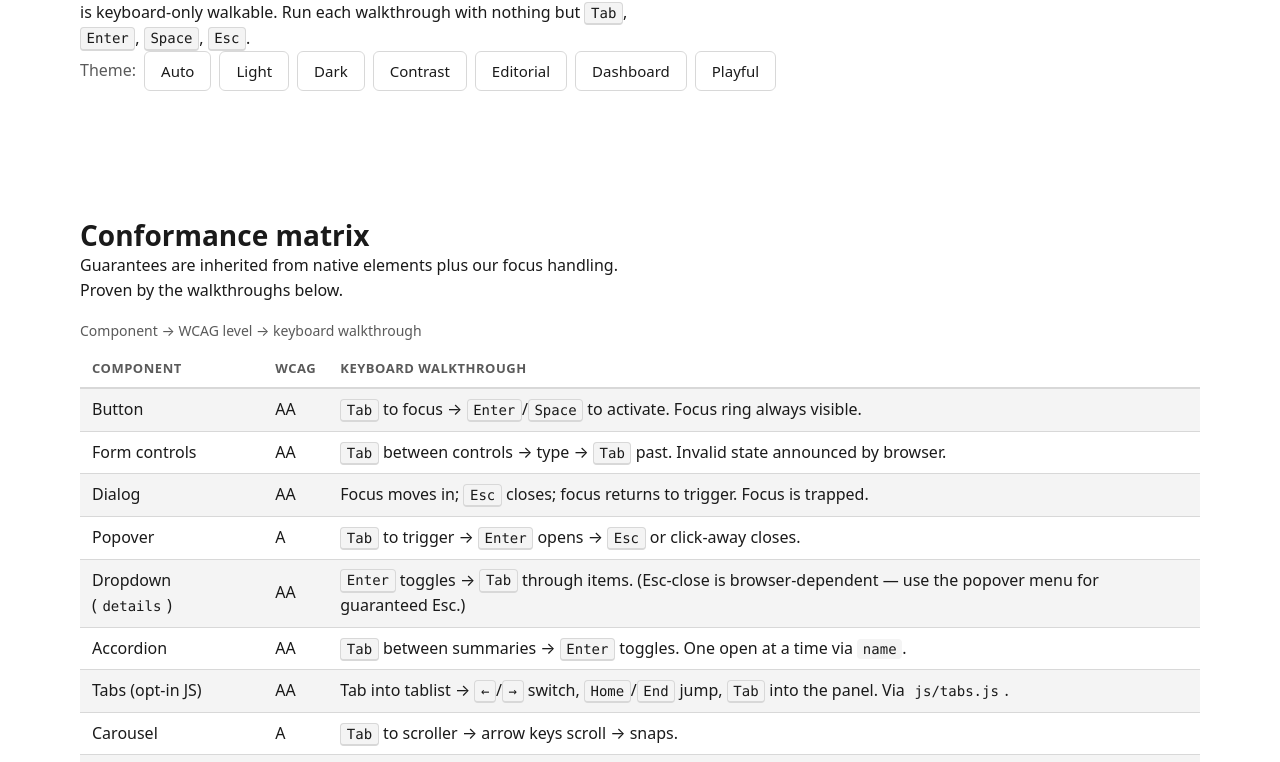
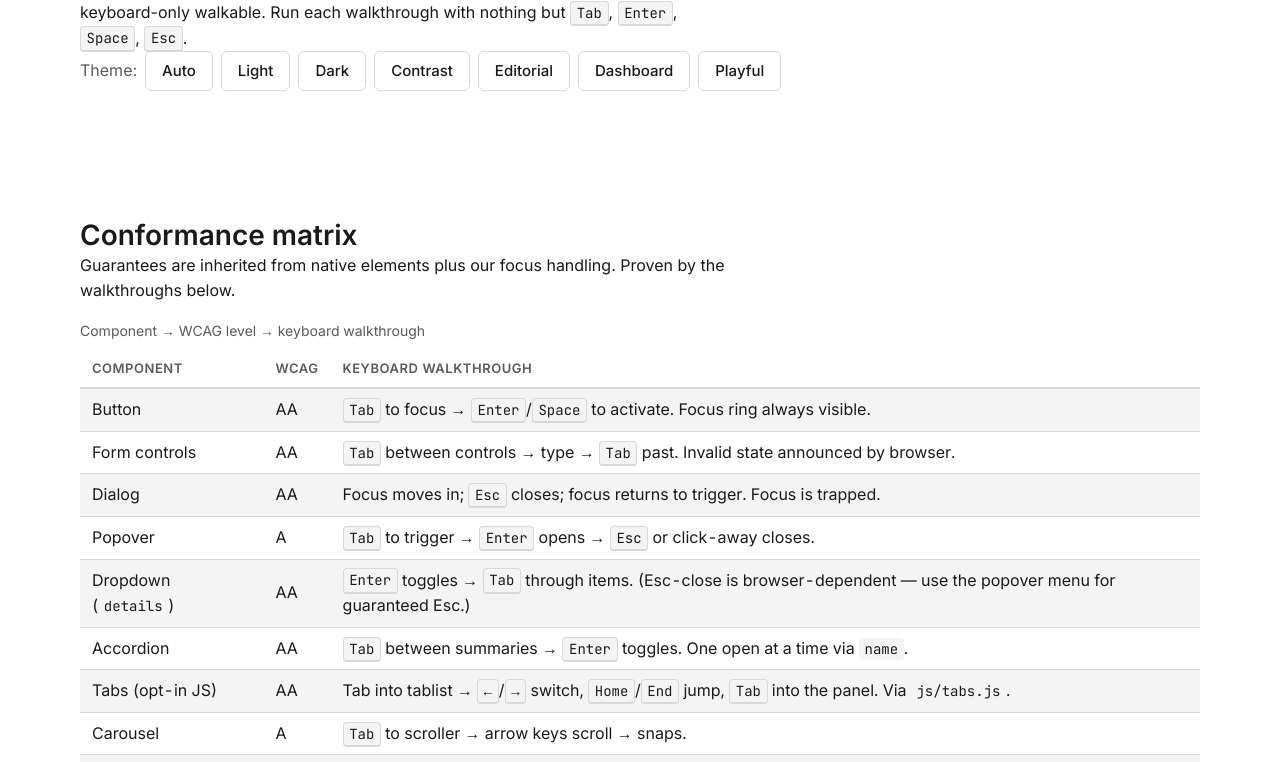
Before and after one commit to coffeetocoffee/barefoot-css, a website: page demo/index.html in a window 1280 px wide. Shown: the part 152-914 px from the top of the page. Drawn offline with Linux system fonts and the light colour scheme; files that its build step writes are made by us from their sources; files whose address does not match are found by name.

Commit message:
demo: bundle webfonts so visual baselines are machine-independent
System font stacks render with different metrics per OS, so the demo
drifted between local Windows and CI runners. Self-host Inter +
JetBrains Mono (OFL, variable woff2), regenerate the baselines, drop two
stale orphan snapshots, and add a font-loading canary test.

```diff
--- a/demo/index.html
+++ b/demo/index.html
@@ -10,7 +10,28 @@
   <link rel="stylesheet" href="../dist/themes/playful.css">
   <link rel="stylesheet" href="../dist/components/view-transition.css">
   <style>
-    /* Page chrome only — the demo styling is all Barefoot. */
+    /* Page chrome only — the demo styling is all Barefoot.
+       Bundled webfonts (OFL) keep the demo pixel-identical on every
+       machine — system font stacks render differently per OS, which
+       broke the Playwright visual baselines between CI and local. */
+    @font-face {
+      font-family: "Inter";
+      font-style: normal;
+      font-weight: 100 900;
+      font-display: swap;
+      src: url("fonts/inter-latin.woff2") format("woff2");
+    }
+    @font-face {
+      font-family: "JetBrains Mono";
+      font-style: normal;
+      font-weight: 100 800;
+      font-display: swap;
+      src: url("fonts/jetbrains-mono-latin.woff2") format("woff2");
+    }
+    :root {
+      --fz-font: "Inter", system-ui, sans-serif;
+      --fz-font-mono: "JetBrains Mono", ui-monospace, monospace;
+    }
     .hero { padding-block: var(--fz-space-8); }
     .hero p { max-width: 60ch; }
     section { margin-block-start: var(--fz-space-8); }
```
Also changed, not shown: tests/visual.spec.js (+14 -3 lines), demo/fonts/inter-latin.woff2 (added), demo/fonts/jetbrains-mono-latin.woff2 (added), tests/visual.spec.js-snapshots/dark-chromium-win32.png, tests/visual.spec.js-snapshots/dark-win32.png (deleted), tests/visual.spec.js-snapshots/light-chromium-win32.png, tests/visual.spec.js-snapshots/light-win32.png (deleted).
